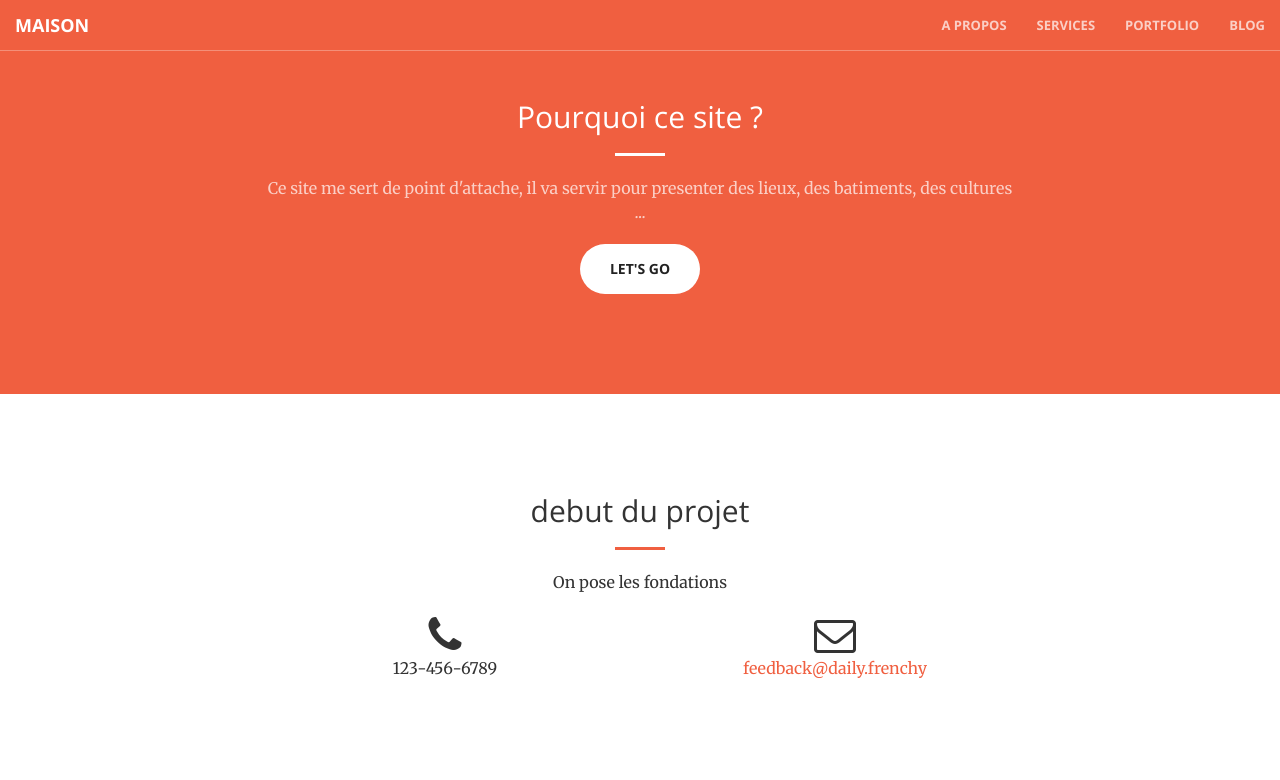
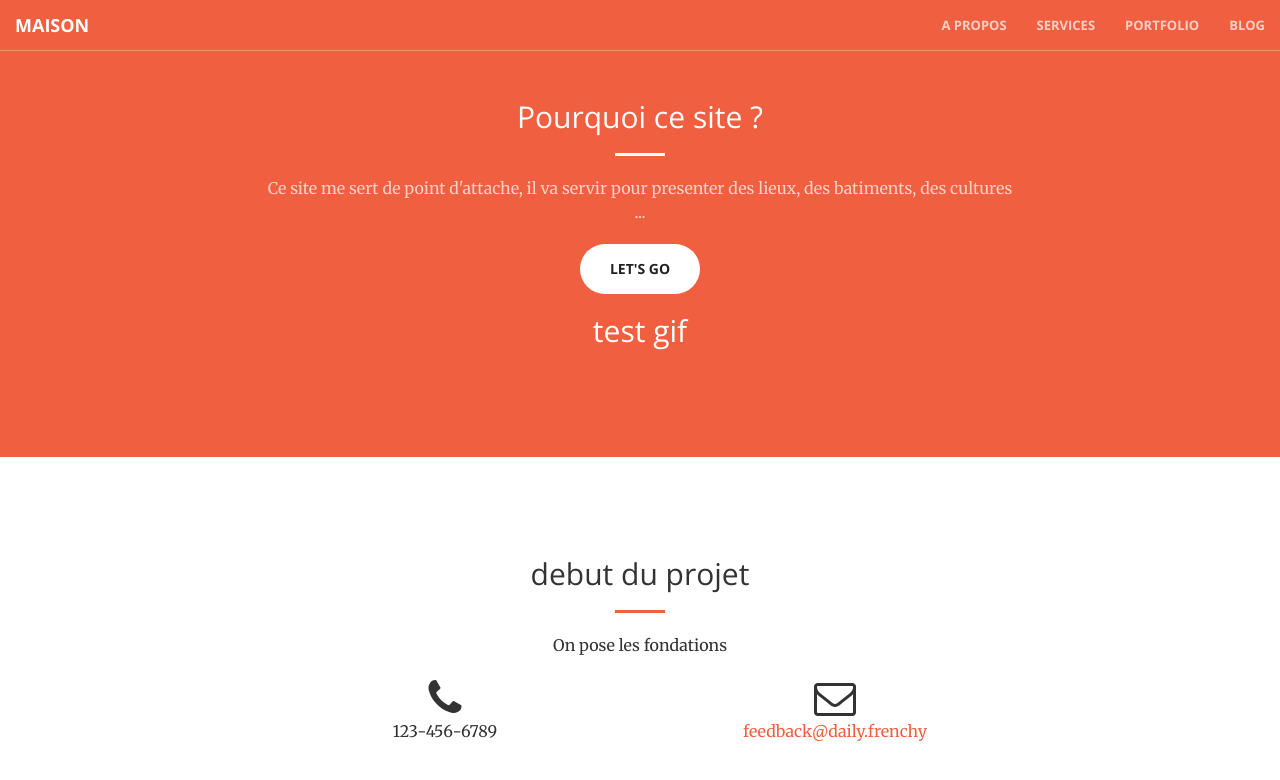
Before and after one commit to daily-frenchy/open, a Jekyll site: the page built from about.html, in a window 1280 px wide. Shown: the top 780 px of the page. Built offline with Jekyll 4.4.1, drawn with Linux system fonts in a browser that asks for light colours.

Commit message:
Update about.html

```diff
--- a/about.html
+++ b/about.html
@@ -10,6 +10,11 @@ title: A propos
 				<hr class="light">
 				<p class="text-faded">Ce site me sert de point d'attache, il va servir pour presenter des lieux, des batiments, des cultures ...</p>
 				<a href="#" class="btn btn-default btn-xl">Let's Go</a>
+					<div class="header-content">
+		<div class="about">
+			<h2>test gif</h2>
+		</div>
+	</div>
 			</div>
 		</div>
 	</div>
```
